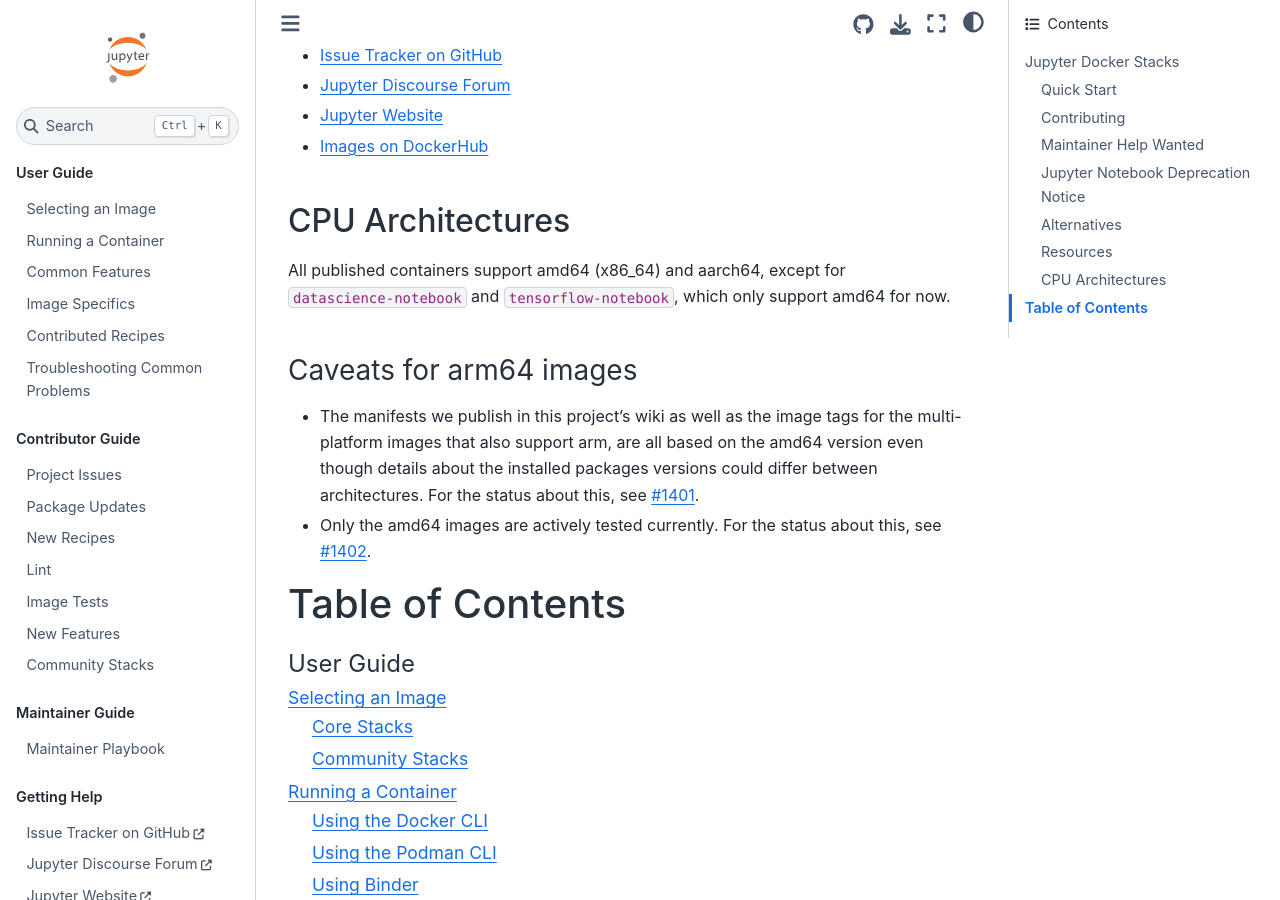
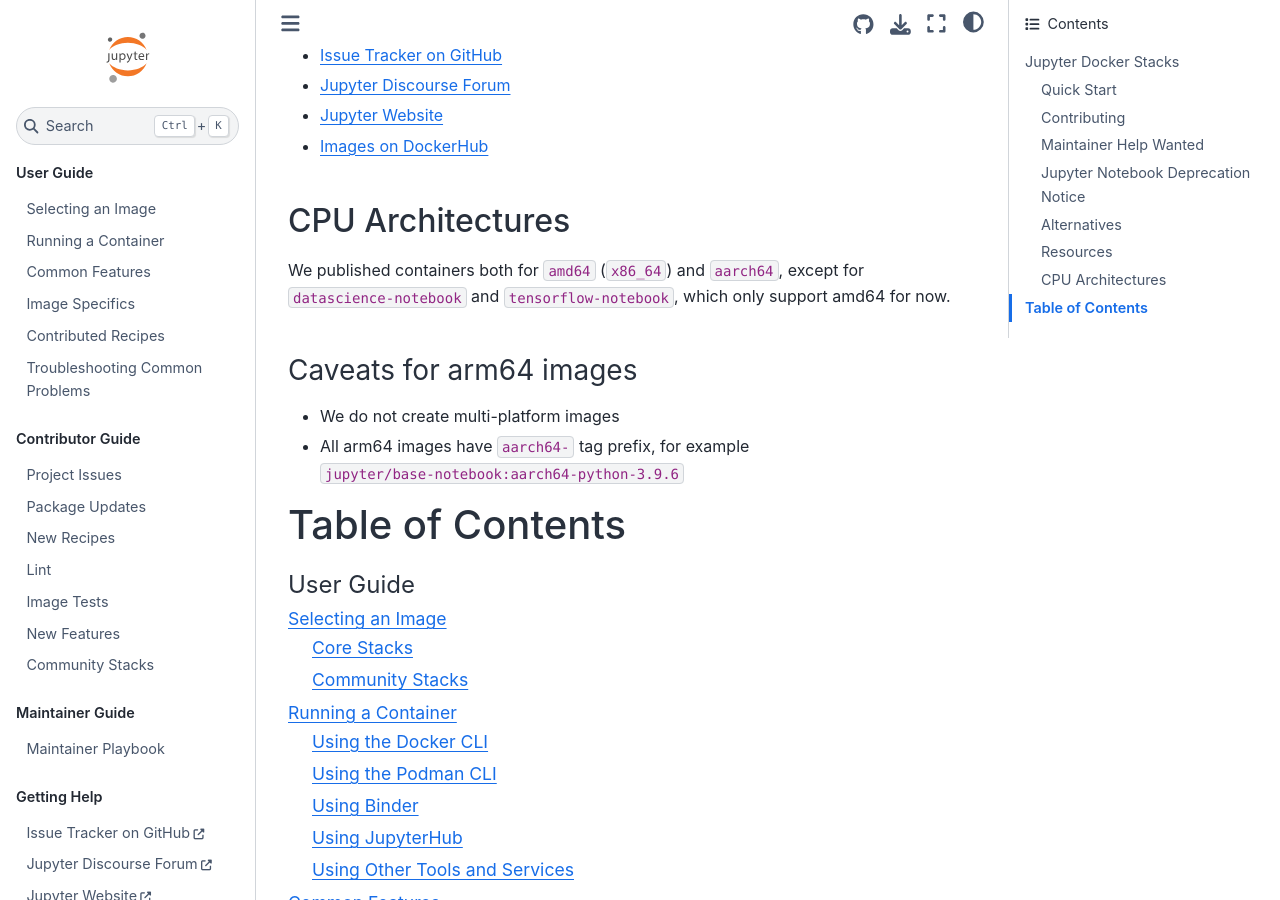
Before and after one commit to jupyter/docker-stacks, a Sphinx documentation site: the page built from docs/index.rst, in a window 1280 px wide and 900 px high, scrolled down 2861 px. Built offline with Sphinx 7.4.7 and the Sphinx Book theme 1.1.4, drawn with Linux system fonts in a browser that asks for light colours.

Commit message:
Cleanup docs about multi platform builds

```diff
--- a/README.md
+++ b/README.md
@@ -115,14 +115,9 @@
 
 ## CPU Architectures
 
-All published containers support amd64 (x86_64) and aarch64, except for `datascience-notebook` and `tensorflow-notebook`, which only support amd64 for now.
+We published containers both for `amd64` (`x86_64`) and `aarch64`, except for `datascience-notebook` and `tensorflow-notebook`, which only support amd64 for now.
 
 ### Caveats for arm64 images
 
-- The manifests we publish in this project's wiki as well as the image tags for
-  the multi-platform images that also support arm, are all based on the amd64
-  version even though details about the installed packages versions could differ
-  between architectures. For the status about this, see
-  [#1401](https://github.com/jupyter/docker-stacks/issues/1401).
-- Only the amd64 images are actively tested currently. For the status about
-  this, see [#1402](https://github.com/jupyter/docker-stacks/issues/1402).
+- We do not create multi-platform images
+- All arm64 images have `aarch64-` tag prefix, for example `jupyter/base-notebook:aarch64-python-3.9.6`
```
Also changed, not shown: docs/contributing/tests.md (+3 -7 lines), 3 other files.
